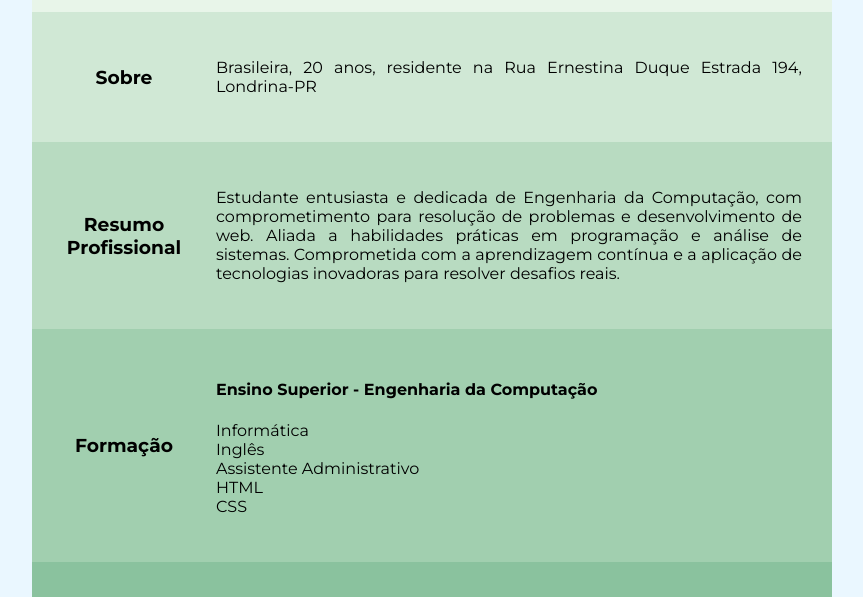
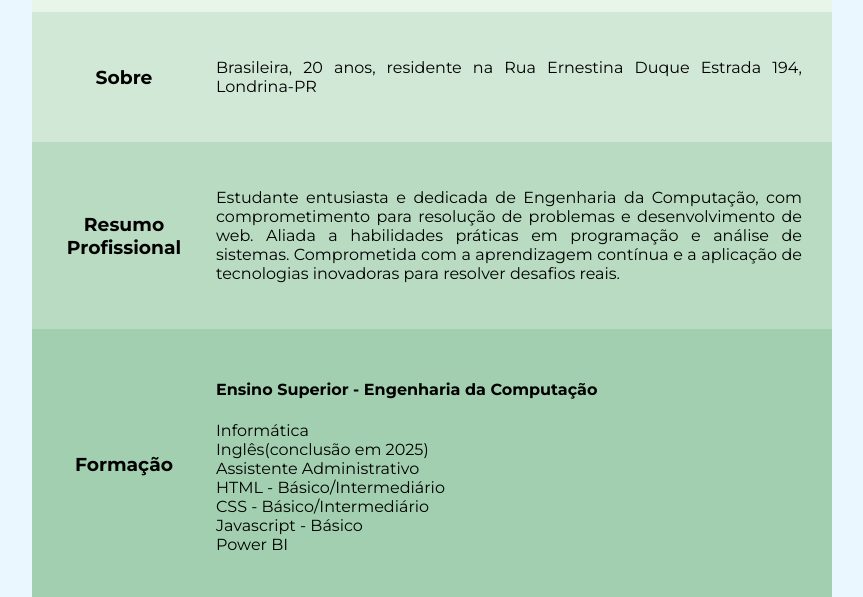
Before and after one commit to beatrizbuck/curriculum, a plain HTML site: page index.html in a window 1280 px wide. Shown: the part 355-952 px from the top of the page, without its empty margins (208-1071 px from the left). Drawn offline with Linux system fonts and the light colour scheme.

Commit message:
Atualizar o index.html

```diff
--- a/index.html
+++ b/index.html
@@ -52,10 +52,12 @@
                             <li><h4>Ensino Superior - Engenharia da Computação</h4></li>
 
                             <li>Informática</li>
-                            <li>Inglês</li>
+                            <li>Inglês(conclusão em 2025)</li>
                             <li>Assistente Administrativo</li>
-                            <li>HTML</li>
-                            <li>CSS</li>
+                            <li>HTML - Básico/Intermediário</li>
+                            <li>CSS - Básico/Intermediário </li>
+                            <li>Javascript - Básico </li>
+                            <li>Power BI</li>
                         </ul>
 
                     </div>
```
